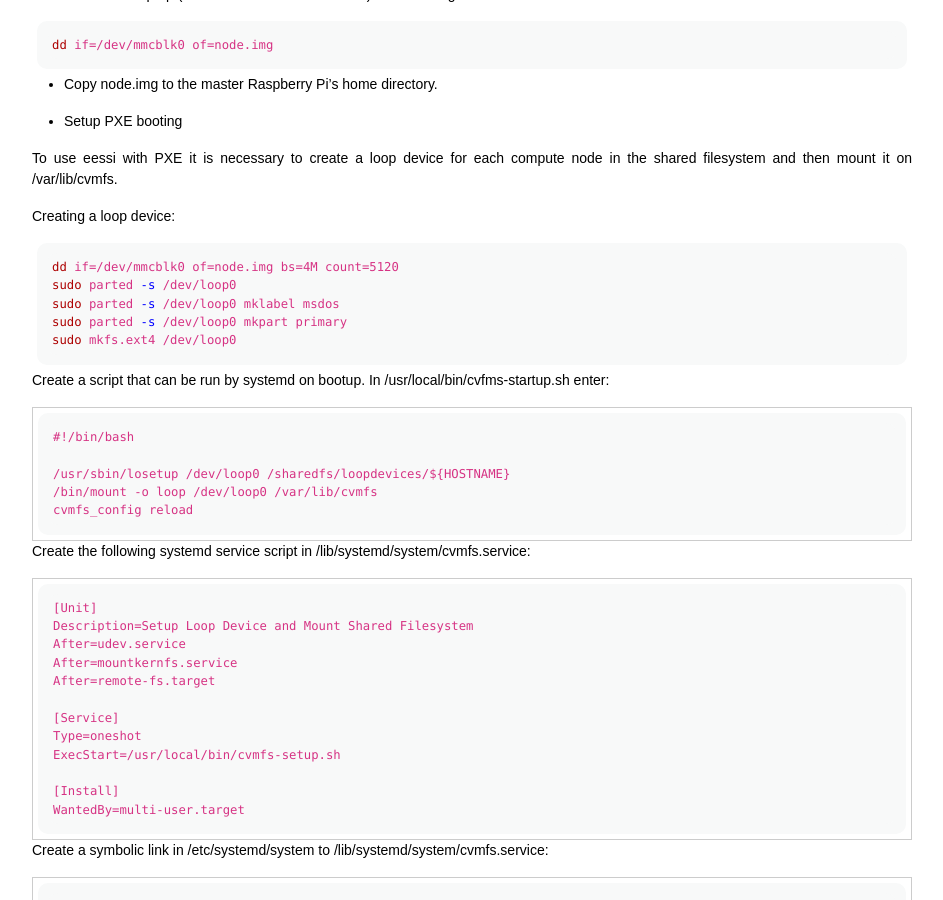
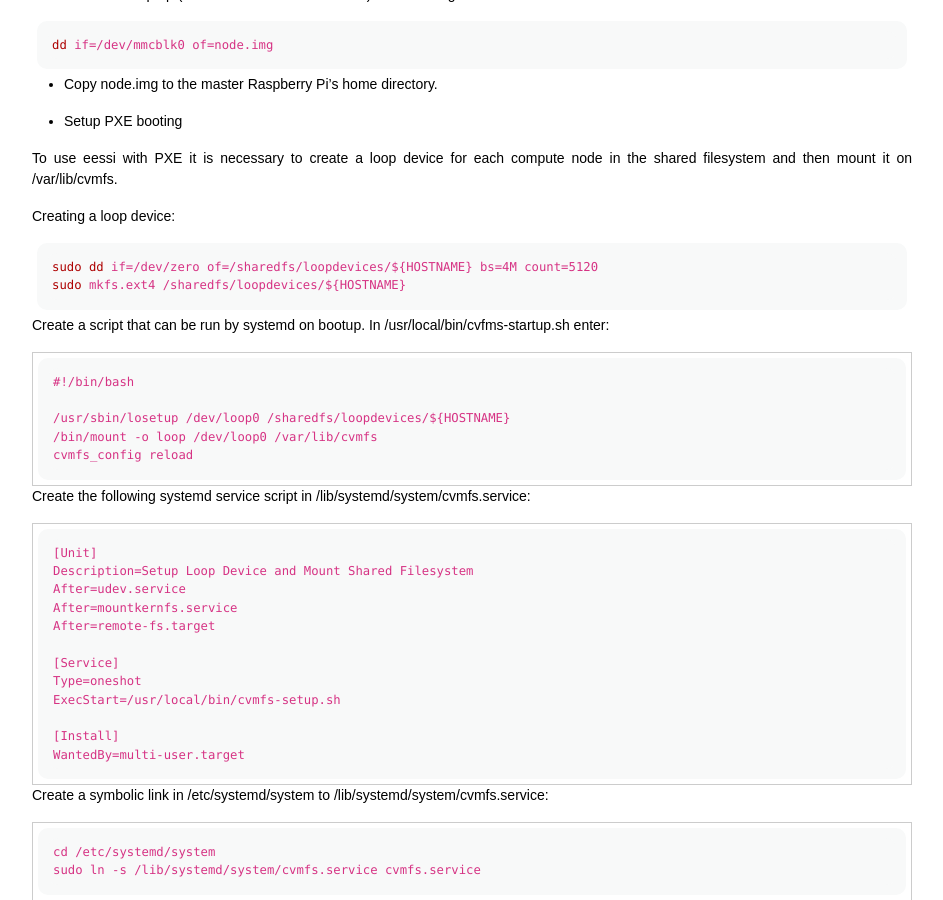
Before and after one commit to carpentriesoffline/CarpentriesOffline.github.io, a Jekyll site: the page built from miniHPC_step_by_step.md, in a window 1280 px wide and 900 px high, scrolled down 9816 px. Shown: the whole window, without its empty margins (168-1111 px from the left). Built offline with Jekyll 4.4.1, drawn with Linux system fonts in a browser that asks for light colours.

Commit message:
Update miniHPC_step_by_step.md

````diff
--- a/miniHPC_step_by_step.md
+++ b/miniHPC_step_by_step.md
@@ -260,11 +260,8 @@ mount it on /var/lib/cvmfs.
 
 Creating a loop device:
 ```bash
-dd if=/dev/mmcblk0 of=node.img bs=4M count=5120
-sudo parted -s /dev/loop0
-sudo parted -s /dev/loop0 mklabel msdos
-sudo parted -s /dev/loop0 mkpart primary
-sudo mkfs.ext4 /dev/loop0
+sudo dd if=/dev/zero of=/sharedfs/loopdevices/${HOSTNAME} bs=4M count=5120
+sudo mkfs.ext4 /sharedfs/loopdevices/${HOSTNAME}
 ```
 Create a script that can be run by systemd on bootup. In /usr/local/bin/cvfms-startup.sh enter:
 ```
````
